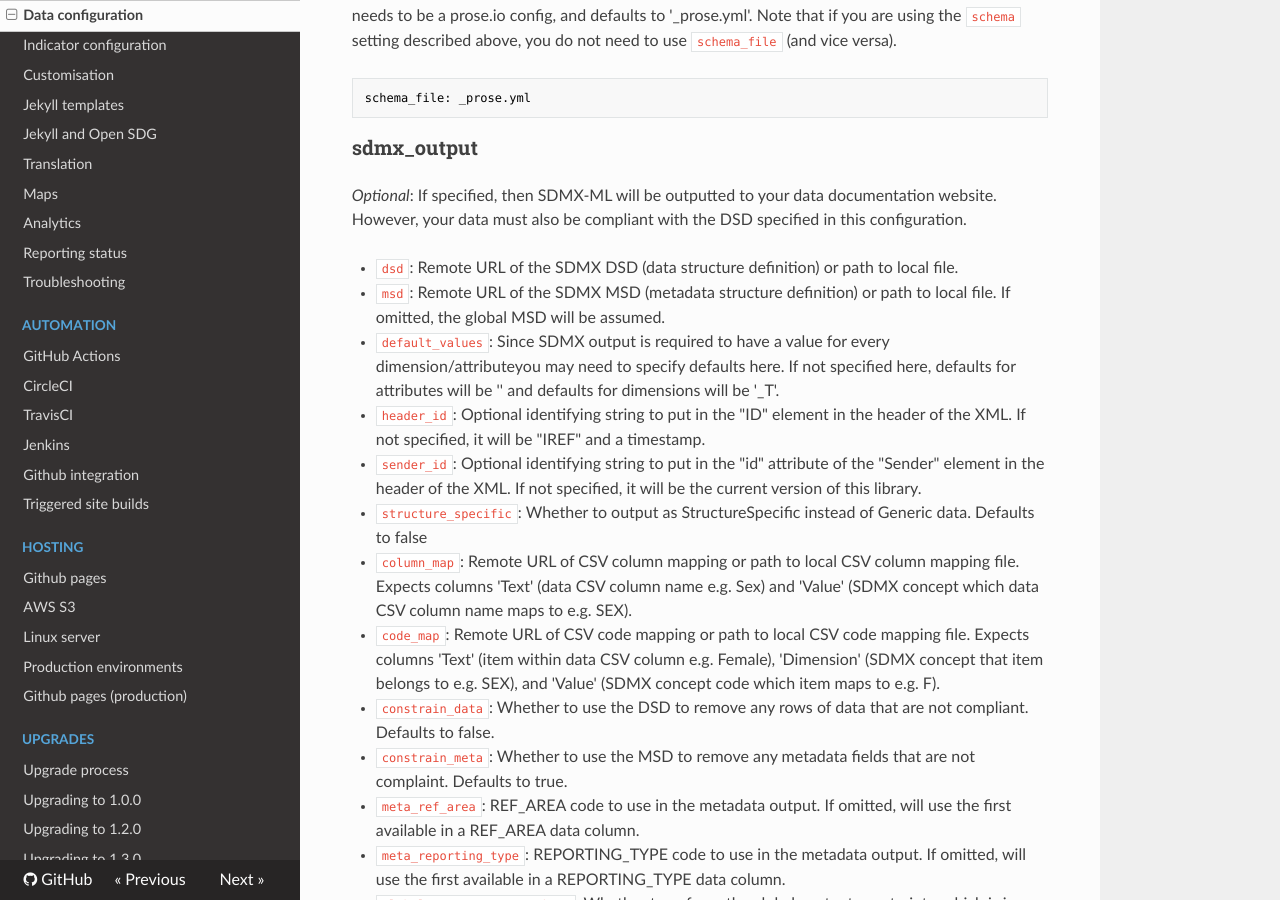
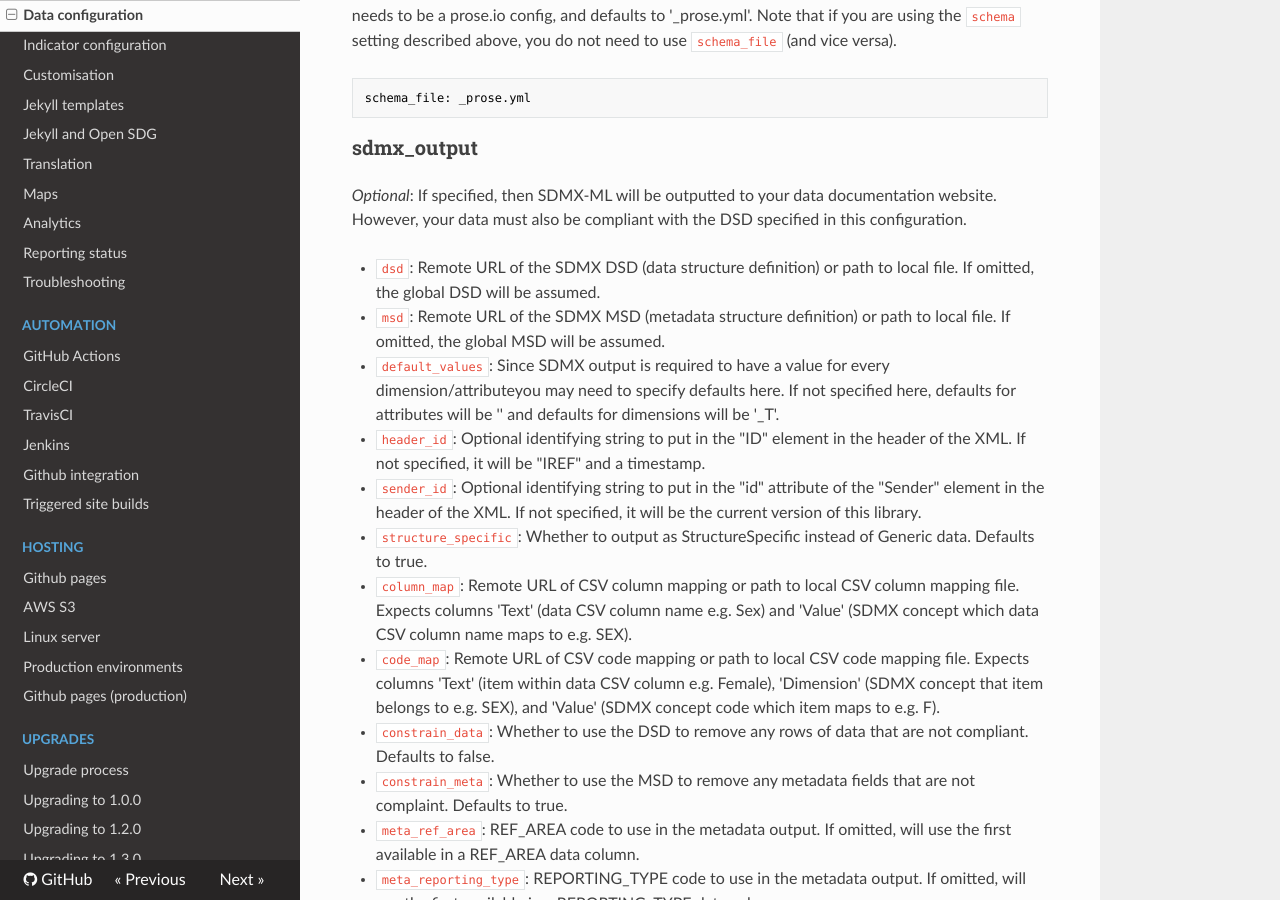
Before and after one commit to open-sdg/open-sdg, an MkDocs documentation site: the page built from docs/data-configuration.md, in a window 1280 px wide and 900 px high, scrolled down 13028 px. Built offline with MkDocs 1.6.1, drawn with Linux system fonts in a browser that asks for light colours; nearby versions of some CDN libraries; old or Windows-style settings are respelled for this version of MkDocs.

Commit message:
Some corrections

```diff
--- a/docs/data-configuration.md
+++ b/docs/data-configuration.md
@@ -434,12 +434,12 @@ schema_file: _prose.yml
 
 _Optional_: If specified, then SDMX-ML will be outputted to your data documentation website. However, your data must also be compliant with the DSD specified in this configuration.
 
-* `dsd`: Remote URL of the SDMX DSD (data structure definition) or path to local file.
+* `dsd`: Remote URL of the SDMX DSD (data structure definition) or path to local file.  If omitted, the global DSD will be assumed.
 * `msd`: Remote URL of the SDMX MSD (metadata structure definition) or path to local file. If omitted, the global MSD will be assumed.
 * `default_values`: Since SDMX output is required to have a value for every dimension/attributeyou may need to specify defaults here. If not specified here, defaults for attributes will be '' and defaults for dimensions will be '_T'.
 * `header_id`: Optional identifying string to put in the "ID" element in the header of the XML. If not specified, it will be "IREF" and a timestamp.
 * `sender_id`: Optional identifying string to put in the "id" attribute of the "Sender" element in the header of the XML. If not specified, it will be the current version of this library.
-* `structure_specific`: Whether to output as StructureSpecific instead of Generic data. Defaults to false
+* `structure_specific`: Whether to output as StructureSpecific instead of Generic data. Defaults to true.
 * `column_map`: Remote URL of CSV column mapping or path to local CSV column mapping file. Expects columns 'Text' (data CSV column name e.g. Sex) and 'Value' (SDMX concept which data CSV column name maps to e.g. SEX).
 * `code_map`: Remote URL of CSV code mapping or path to local CSV code mapping file. Expects columns 'Text' (item within data CSV column e.g. Female), 'Dimension' (SDMX concept that item belongs to e.g. SEX), and 'Value' (SDMX concept code which item maps to e.g. F).
 * `constrain_data`: Whether to use the DSD to remove any rows of data that are not compliant. Defaults to false.
```
